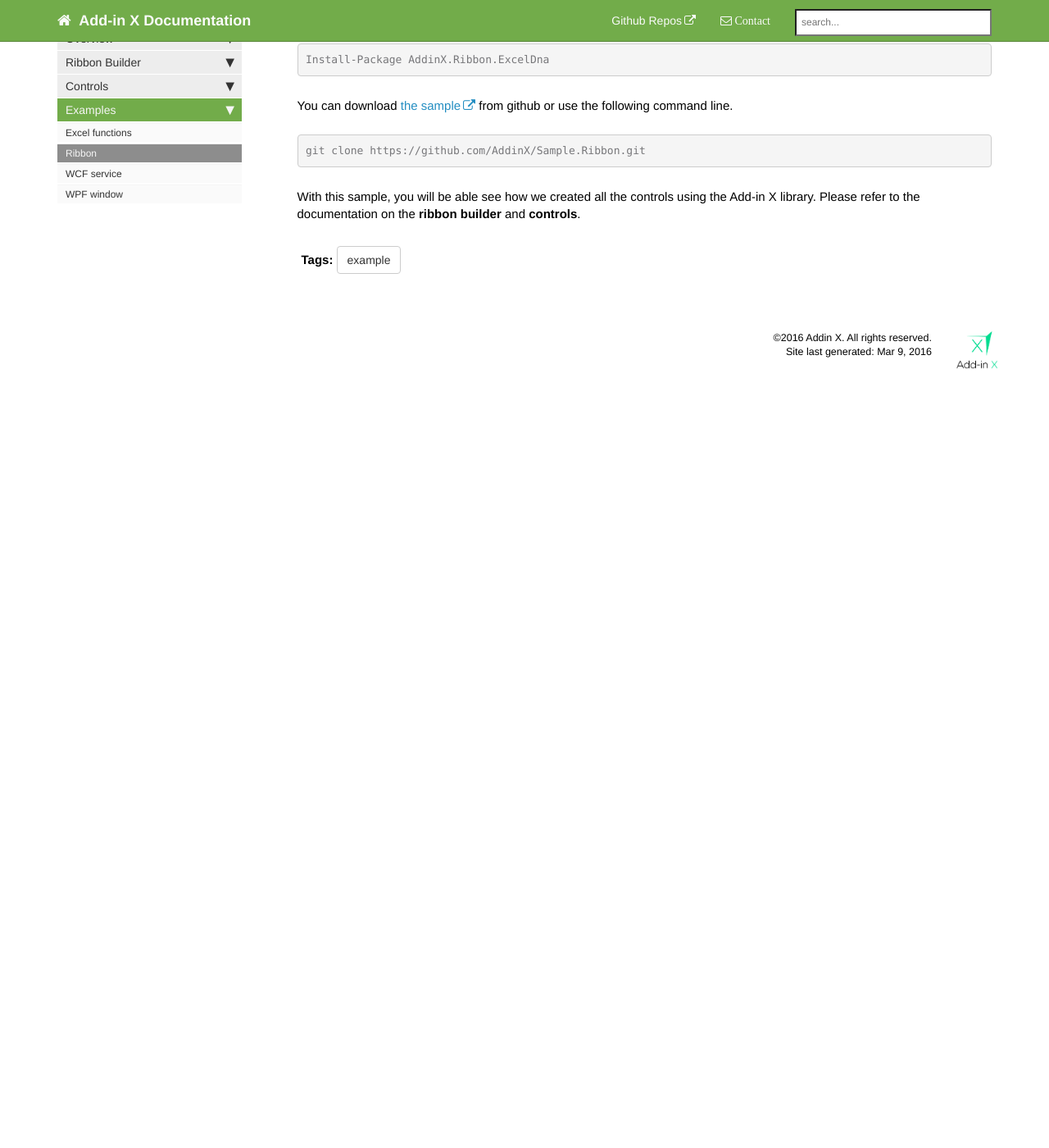
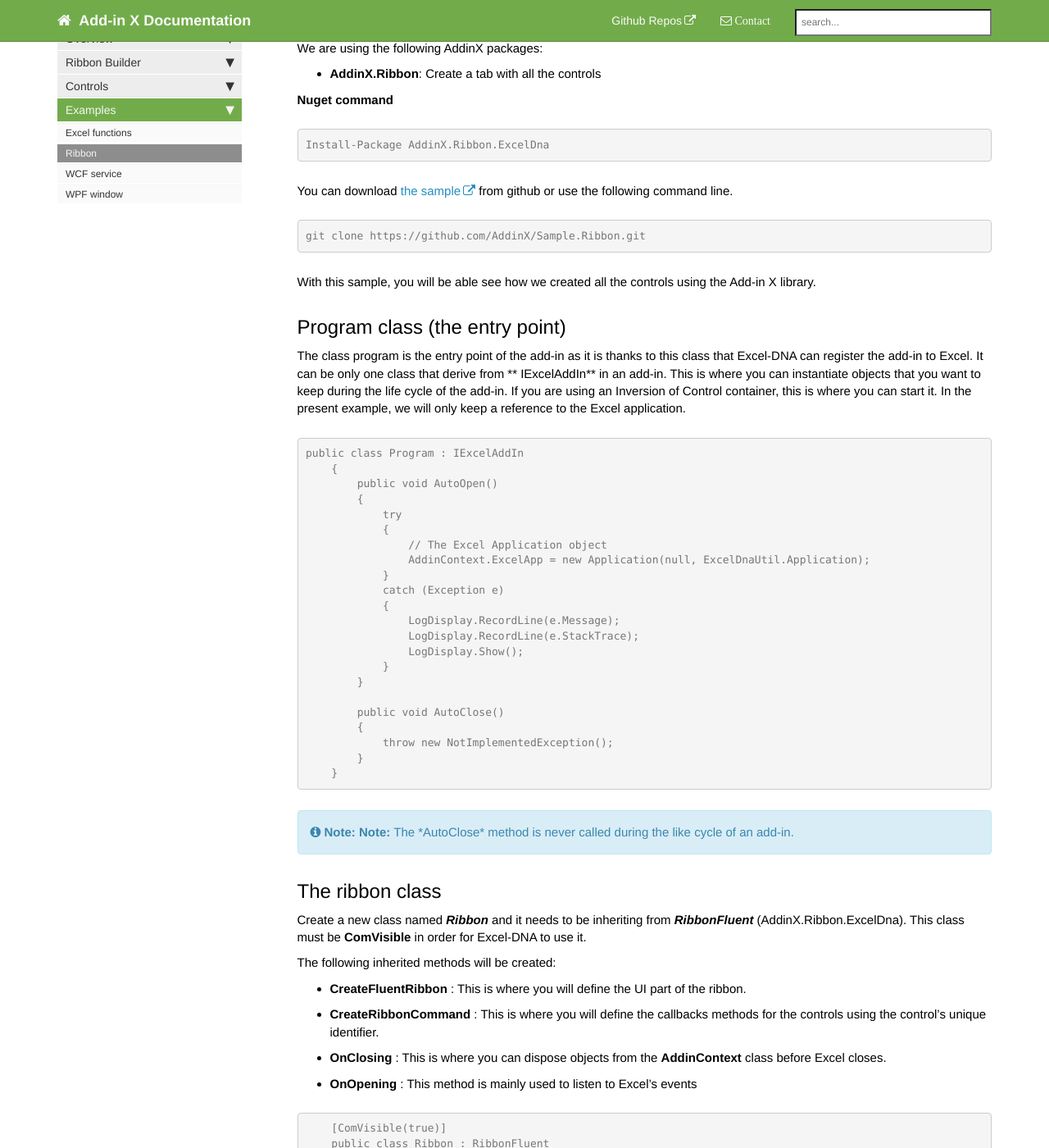
Before and after one commit to AddinX/AddinX.github.io, a Jekyll site: the page built from addinx/example_ribbon.md, in a window 1280 px wide and 1400 px high, scrolled down 270 px. Shown: the whole window at 82% size. Built offline with Jekyll 4.4.1, drawn with Linux system fonts in a browser that asks for light colours; nearby versions of some CDN libraries; library files that are not in the unit come from our copies; comment, search, counter and statistics services are not loaded; before the commit the page ends 900 px from its top, so only the background shows below that; some of the changed text lies outside the part shown.

Commit message:
Include more detail to the example ribbon

```diff
--- a/addinx/example_ribbon.md
+++ b/addinx/example_ribbon.md
@@ -24,4 +24,80 @@ You can download [the sample](https://github.com/AddinX/Sample.Ribbon) from gith
 git clone https://github.com/AddinX/Sample.Ribbon.git
 {% endhighlight %}
 
-With this sample, you will be able see how we created all the controls using the Add-in X library. Please refer to the documentation on the **ribbon builder** and **controls**.
+With this sample, you will be able see how we created all the controls using the Add-in X library.
+
+## Program class (the entry point)
+
+The class program is the entry point of the add-in as it is thanks to this class that Excel-DNA can register the add-in to Excel. It can be only one class that derive from ** IExcelAddIn** in an add-in.
+This is where you can instantiate objects that you want to keep during the life cycle of the add-in. If you are using an Inversion of Control container, this is where you can start it.
+In the present example, we will only keep a reference to the Excel application.
+
+{% highlight dotnet %}
+public class Program : IExcelAddIn
+    {
+        public void AutoOpen()
+        {
+            try
+            {
+                // The Excel Application object
+                AddinContext.ExcelApp = new Application(null, ExcelDnaUtil.Application);
+            }
+            catch (Exception e)
+            {
+                LogDisplay.RecordLine(e.Message);
+                LogDisplay.RecordLine(e.StackTrace);
+                LogDisplay.Show();
+            }
+        }
+
+        public void AutoClose()
+        {
+            throw new NotImplementedException();
+        }
+    }
+
+{% endhighlight %}
+
+{{site.data.alerts.note}}
+<b>Note:</b> The *AutoClose* method is never called during the like cycle of an add-in.
+{{site.data.alerts.end}}
+
+## The ribbon class
+
+Create a new class named ***Ribbon*** and it needs to be inheriting from  ***RibbonFluent*** (AddinX.Ribbon.ExcelDna).
+This class must be **ComVisible** in order for Excel-DNA to use it.
+
+The following inherited methods will be created:
+
+* **CreateFluentRibbon** : This is where you will define the UI part of the ribbon.
+* **CreateRibbonCommand** : This is where you will define the callbacks methods for the controls using the control's unique identifier.
+* **OnClosing** : This is where you can dispose objects from the **AddinContext** class before Excel closes.
+* **OnOpening** : This method is mainly used to listen to Excel's events
+
+{% highlight dotnet %}
+    [ComVisible(true)]
+    public class Ribbon : RibbonFluent
+    {
+        protected override void CreateFluentRibbon(IRibbonBuilder build)
+        {
+        }
+
+        protected override void CreateRibbonCommand(IRibbonCommands cmds)
+        {
+        }
+
+        public override void OnClosing()
+        {
+        }
+
+        public override void OnOpening()
+        {
+        }
+    }
+{% endhighlight %}
+{{site.data.alerts.note}}
+<b>Note:</b> Don't forget to set the class <b>ComVisible = true</b>
+{{site.data.alerts.end}}
+
+
+Please refer to the documentation on the **ribbon builder** and **controls** to fill the methods presented above.
```
Also changed, not shown: addinx/fluent_builder_quickstart.md (+2 -2 lines).
